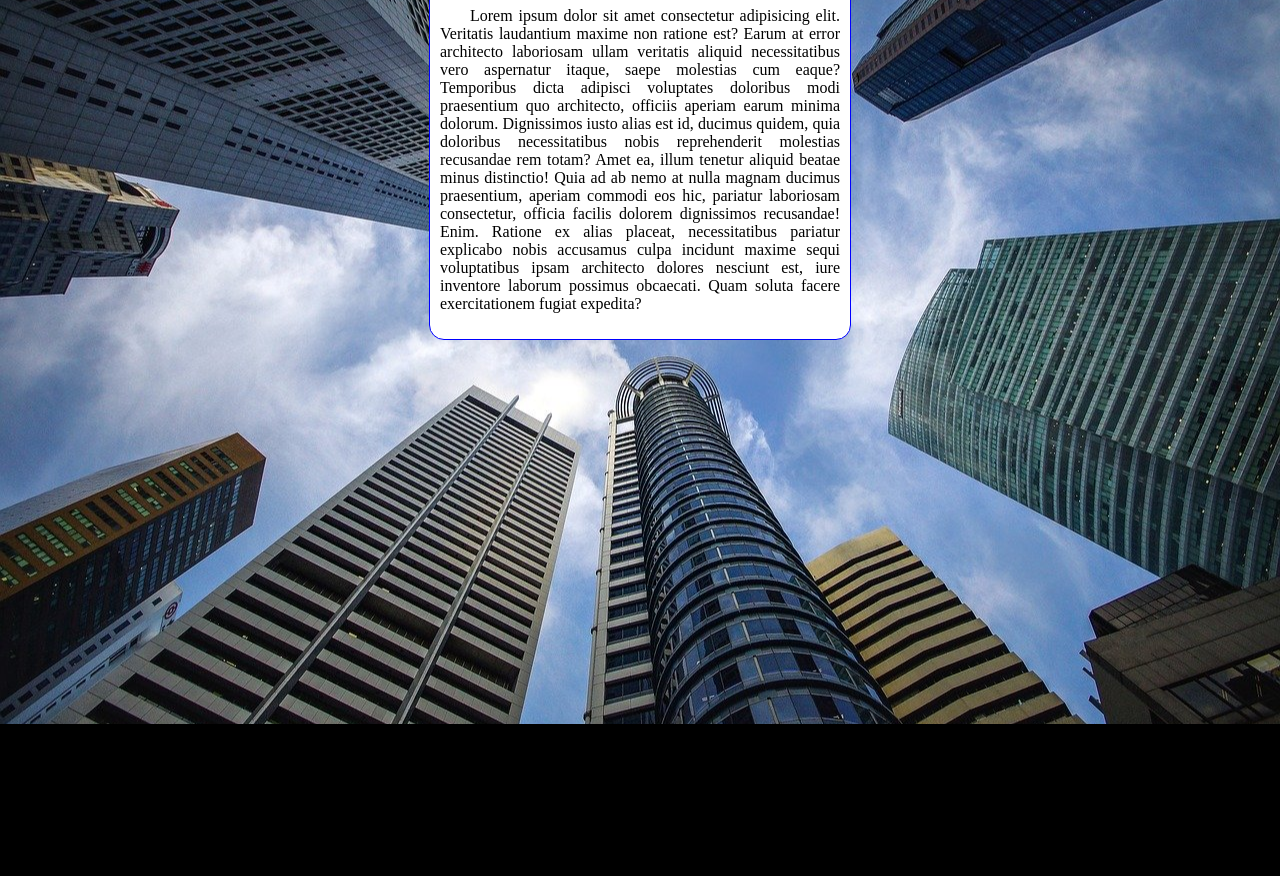
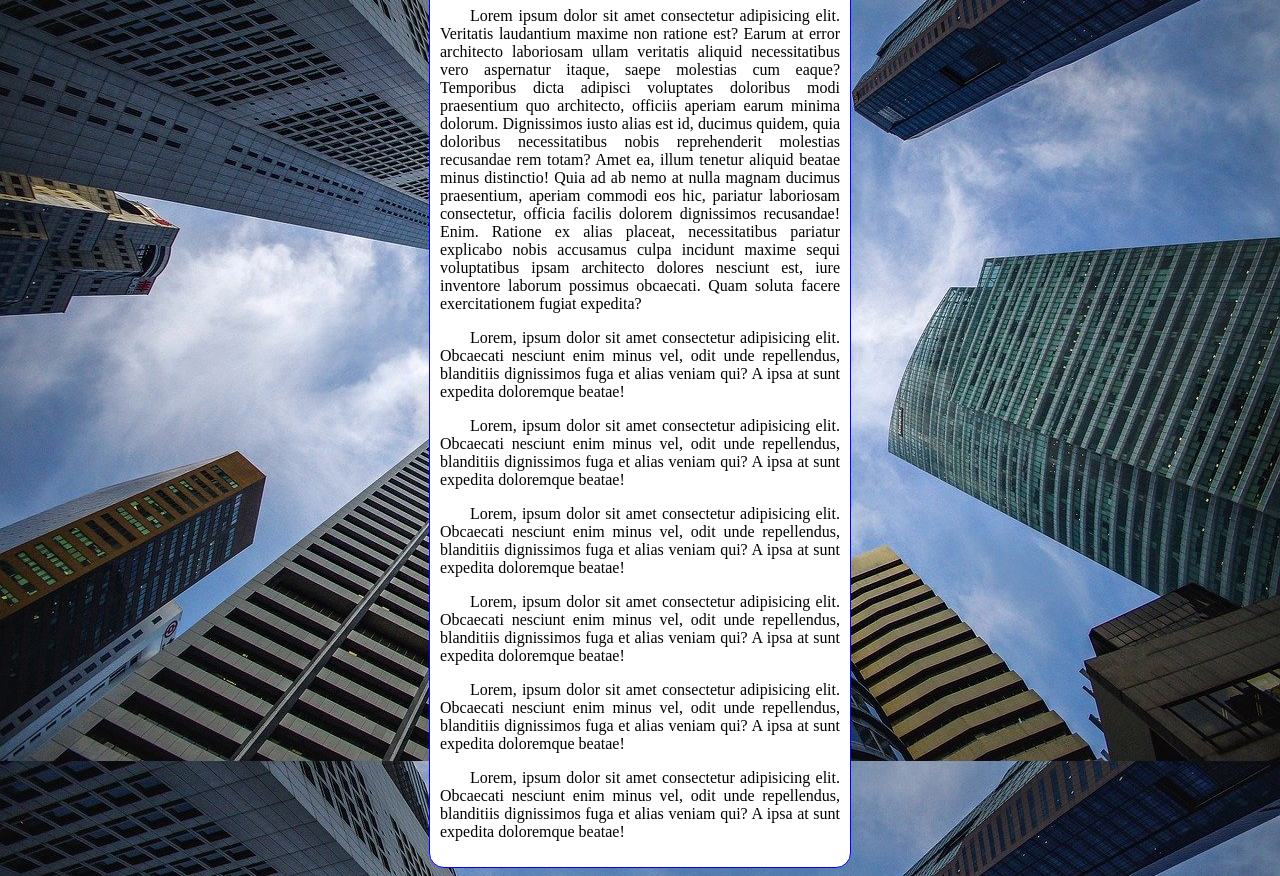
Before and after one commit to Guilherme-M-Barreiros/html5-e-css3, a plain HTML site: page exercicios/ex022/fundo006.html in a window 1280 px wide. Shown: the part 92-968 px from the top of the page. Before the commit the page ends 816 px from the top, so only its background shows below. Drawn offline with Linux system fonts and the light colour scheme.

Commit message:
Update fundo006.html

```diff
--- a/exercicios/ex022/fundo006.html
+++ b/exercicios/ex022/fundo006.html
@@ -6,16 +6,22 @@
     <title>Fundo fixo de tela</title>
     <style>
         body{
+            /*
             height: 100vh;
             background-color: black;
             background-image: url(imagens/wallpaper002.jpg);
             background-position: center center;
             background-repeat: no-repeat;
             background-size: cover;
+            background-attachment: fixed;
+            */
+            background: black url(imagens/wallpaper002.jpg) center center no-repeat fixed ;
+            background-size:cover ;
         }
         main{
             background-color: white;
-            width: 400px;
+            max-width: 400px;
+            min-width: 300px;
             padding: 10px;
             margin: auto;
             border: 1px solid blue;
@@ -35,6 +41,12 @@
         Temporibus dicta adipisci voluptates doloribus modi praesentium quo architecto, officiis aperiam earum minima dolorum. Dignissimos iusto alias est id, ducimus quidem, quia doloribus necessitatibus nobis reprehenderit molestias recusandae rem totam?
         Amet ea, illum tenetur aliquid beatae minus distinctio! Quia ad ab nemo at nulla magnam ducimus praesentium, aperiam commodi eos hic, pariatur laboriosam consectetur, officia facilis dolorem dignissimos recusandae! Enim.
         Ratione ex alias placeat, necessitatibus pariatur explicabo nobis accusamus culpa incidunt maxime sequi voluptatibus ipsam architecto dolores nesciunt est, iure inventore laborum possimus obcaecati. Quam soluta facere exercitationem fugiat expedita?</p>
+        <p>Lorem, ipsum dolor sit amet consectetur adipisicing elit. Obcaecati nesciunt enim minus vel, odit unde repellendus, blanditiis dignissimos fuga et alias veniam qui? A ipsa at sunt expedita doloremque beatae!</p>
+        <p>Lorem, ipsum dolor sit amet consectetur adipisicing elit. Obcaecati nesciunt enim minus vel, odit unde repellendus, blanditiis dignissimos fuga et alias veniam qui? A ipsa at sunt expedita doloremque beatae!</p>
+        <p>Lorem, ipsum dolor sit amet consectetur adipisicing elit. Obcaecati nesciunt enim minus vel, odit unde repellendus, blanditiis dignissimos fuga et alias veniam qui? A ipsa at sunt expedita doloremque beatae!</p>
+        <p>Lorem, ipsum dolor sit amet consectetur adipisicing elit. Obcaecati nesciunt enim minus vel, odit unde repellendus, blanditiis dignissimos fuga et alias veniam qui? A ipsa at sunt expedita doloremque beatae!</p>
+        <p>Lorem, ipsum dolor sit amet consectetur adipisicing elit. Obcaecati nesciunt enim minus vel, odit unde repellendus, blanditiis dignissimos fuga et alias veniam qui? A ipsa at sunt expedita doloremque beatae!</p>
+        <p>Lorem, ipsum dolor sit amet consectetur adipisicing elit. Obcaecati nesciunt enim minus vel, odit unde repellendus, blanditiis dignissimos fuga et alias veniam qui? A ipsa at sunt expedita doloremque beatae!</p>
     </main>
 </body>
 </html>
```
